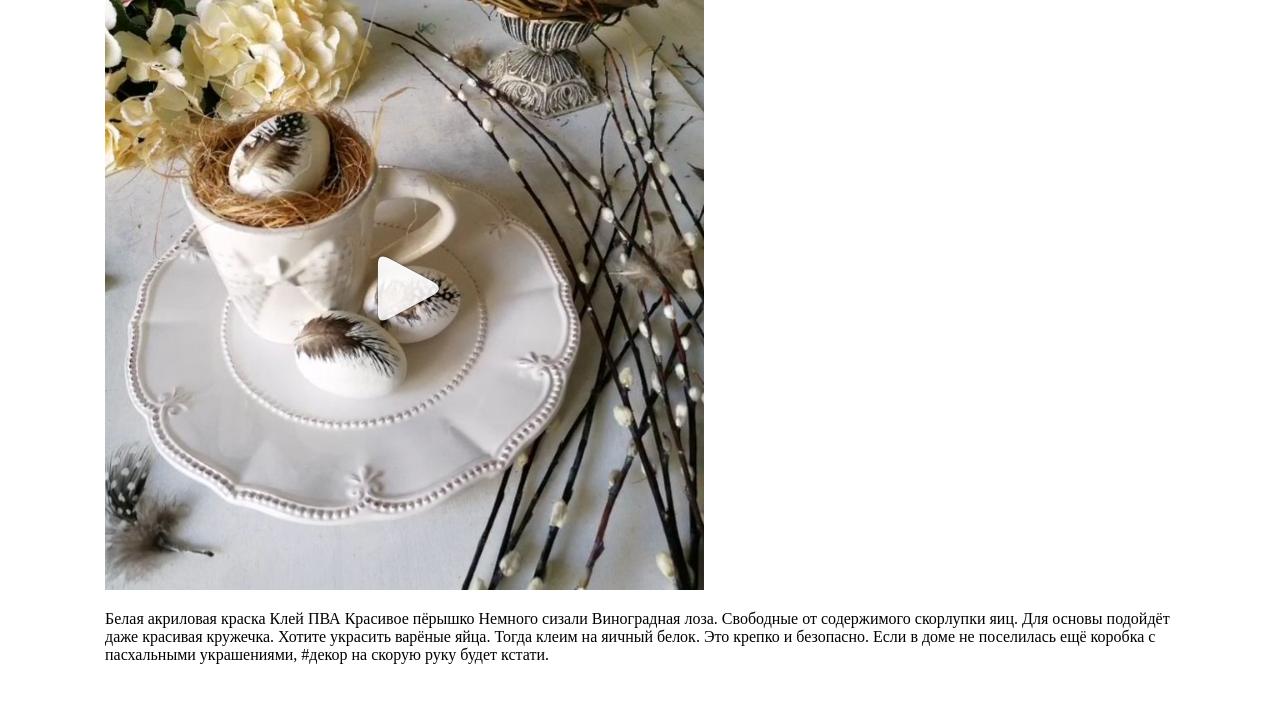
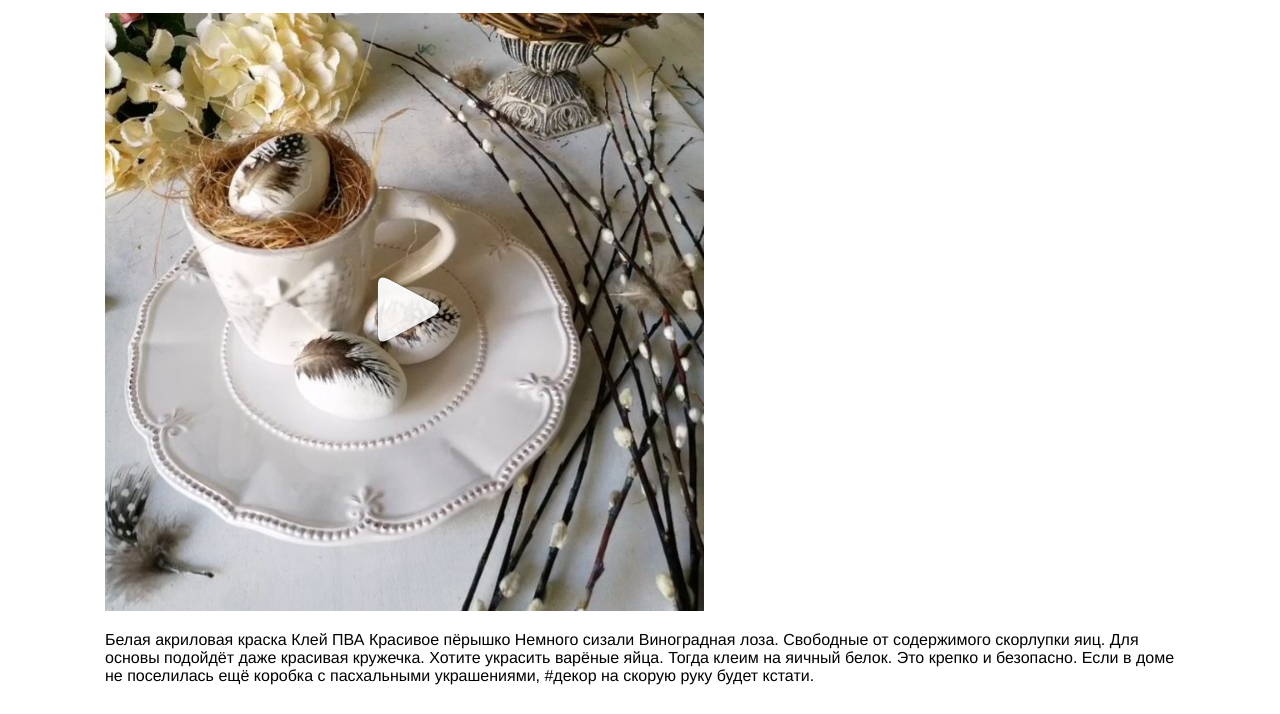
Before and after one commit to mrssanna/leylasite, a plain HTML site: page idea.html in a window 1280 px wide. Shown: the part 315-1029 px from the top of the page. Drawn offline with Linux system fonts and the light colour scheme.

Commit message:
Update 2018-08-10T09:34:06.751Z

```diff
--- a/css/base.css
+++ b/css/base.css
@@ -5,6 +5,7 @@ body {
 }
 body {
   min-width: 320px;
+  font-family: "Helvetica Neue", Helvetica, Arial, sans-serif;
 }
 h1 {
   margin: 0;
```
